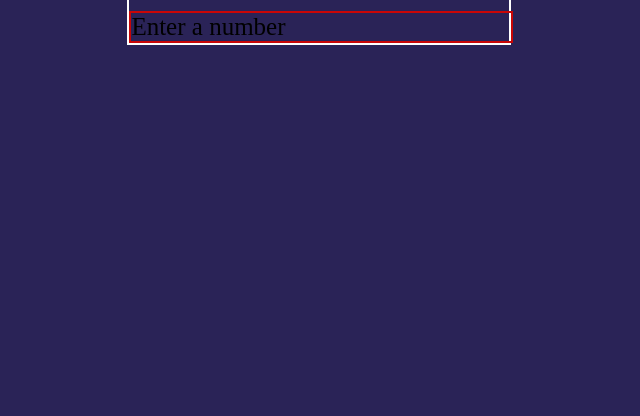
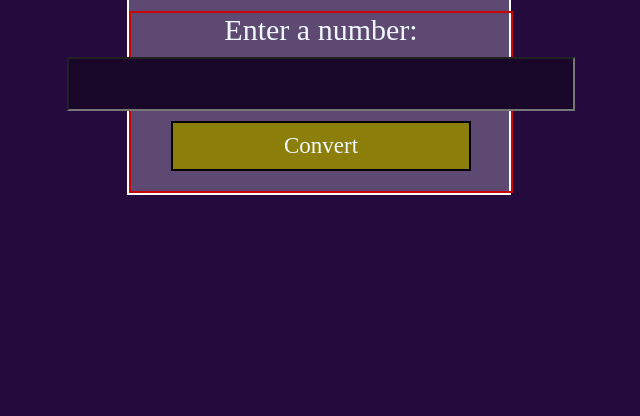
Before and after one commit to RavenOfNorth/JS, a plain HTML site: page roman_numeral_converter/index.html in a window 1280 px wide. Shown: the part 384-800 px from the top of the page, without its empty margins (321-961 px from the left). Drawn offline with Linux system fonts and the light colour scheme.

Commit message:
advanced init

```diff
--- a/roman_numeral_converter/css/styles.css
+++ b/roman_numeral_converter/css/styles.css
@@ -1,5 +1,5 @@
 body {
-    background-color: rgb(42, 35, 87);
+    background-color: rgb(36, 10, 61);
 }
 
 .logo {
@@ -18,12 +18,17 @@ body {
     width: 30%;
     height: 30%;
     margin: auto;
+    background-color: rgb(94, 73, 114);
     border: 2px solid white; /* TODO: delete it in the end */
 }
 
 .converter-container {
+    display: flex;
+    flex-direction: column;
+    align-items: center;
     width: 100%;
     height: 100%;
+    text-align: center;
     border: 2px solid rgb(201, 6, 6);   /* TODO: delete it in the end */
 }
 
@@ -35,7 +40,32 @@ body {
 }
 
 .converter-container>label {
+    display: block;
     text-align: center;
     font-family: 'Times New Roman', Times, serif;
-    font-size: 25px;
+    font-size: 30px;
+    color: aliceblue;
+    margin: 10 px auto;
 }
+
+.number-input {
+    margin-top: 10px;
+    margin-bottom: 10px;
+    max-width: 600px;
+    width: 500px;
+    height: 48px;
+    background-color: rgb(24, 7, 41);
+    color: aliceblue;
+    font-size: 48px;
+}
+
+.convert-btn {
+    height: 50px;
+    width: 300px;
+    background-color: rgb(139, 126, 10);
+    font-size: 23px;
+    font-family: 'Times New Roman', Times, serif;
+    color: aliceblue;
+    margin-bottom: 20px;
+    border: 2px solid black;
+}
--- a/roman_numeral_converter/index.html
+++ b/roman_numeral_converter/index.html
@@ -13,8 +13,17 @@
     <div class="container">
         <h1>Roman Numeral Converter</h1>
         <div class="converter-container">
-            <label>Enter a number</label>
+            <label for="number-input">Enter a number:</label>
+            <input
+                value=""
+                type="number"
+                name="decimal number input"
+                id="number-input"
+                class="number-input"
+                />
+            <button class="convert-btn" id="convert-btn">Convert</button>
         </div>
+        <output id="result" for="number-input"></output>
     </div>
 </body>
 </html>
```
